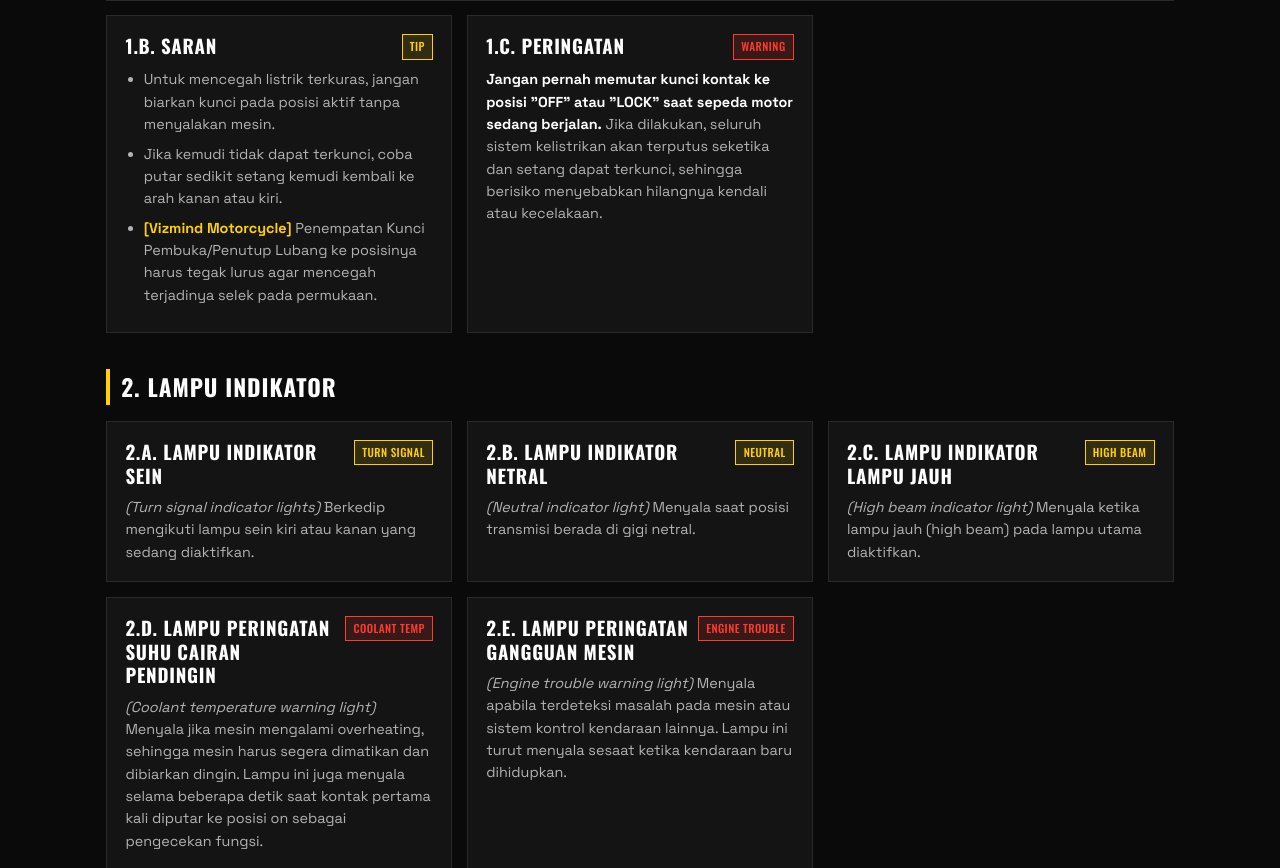
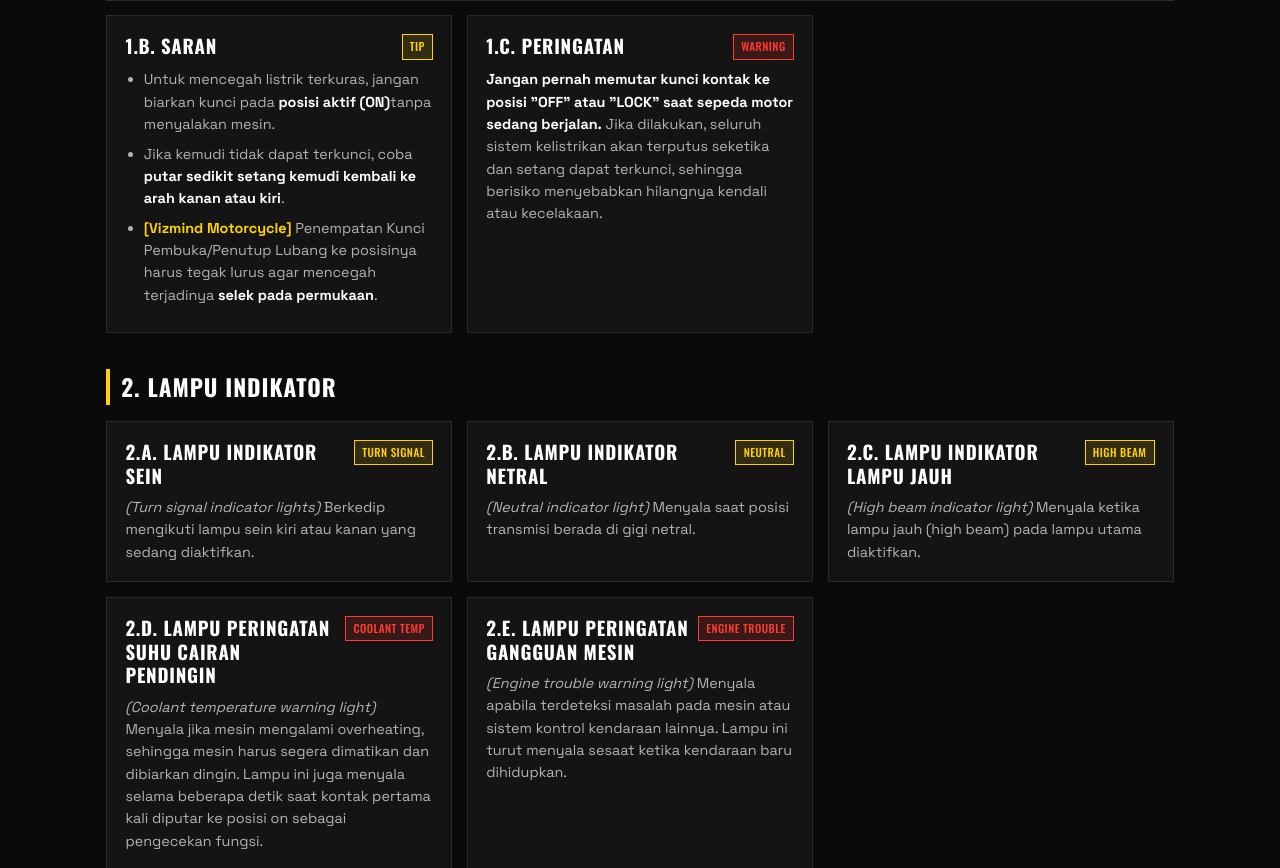
Before and after one commit to mraihanhamdi-eng/index.html, a plain HTML site: page index.html in a window 1280 px wide. Shown: the part 846-1714 px from the top of the page. Drawn offline with nearby package versions, Linux system fonts and the light colour scheme.

Commit message:
Update index.html

```diff
--- a/index.html
+++ b/index.html
@@ -424,9 +424,9 @@
                         <span class="badge">TIP</span>
                     </div>
                     <ul>
-                        <li>Untuk mencegah listrik terkuras, jangan biarkan kunci pada posisi aktif tanpa menyalakan mesin.</li>
-                        <li>Jika kemudi tidak dapat terkunci, coba putar sedikit setang kemudi kembali ke arah kanan atau kiri.</li>
-                        <li><span class="vizmind-tag">[Vizmind Motorcycle]</span> Penempatan Kunci Pembuka/Penutup Lubang ke posisinya harus tegak lurus agar mencegah terjadinya selek pada permukaan.</li>
+                        <li>Untuk mencegah listrik terkuras, jangan biarkan kunci pada <strong>posisi aktif (ON)</strong>tanpa menyalakan mesin.</li>
+                        <li>Jika kemudi tidak dapat terkunci, coba <strong>putar sedikit setang kemudi kembali ke arah kanan atau kiri</strong>.</li>
+                        <li><span class="vizmind-tag">[Vizmind Motorcycle]</span> Penempatan Kunci Pembuka/Penutup Lubang ke posisinya harus tegak lurus agar mencegah terjadinya <strong>selek pada permukaan</strong>.</li>
                     </ul>
                 </div>
 
```
